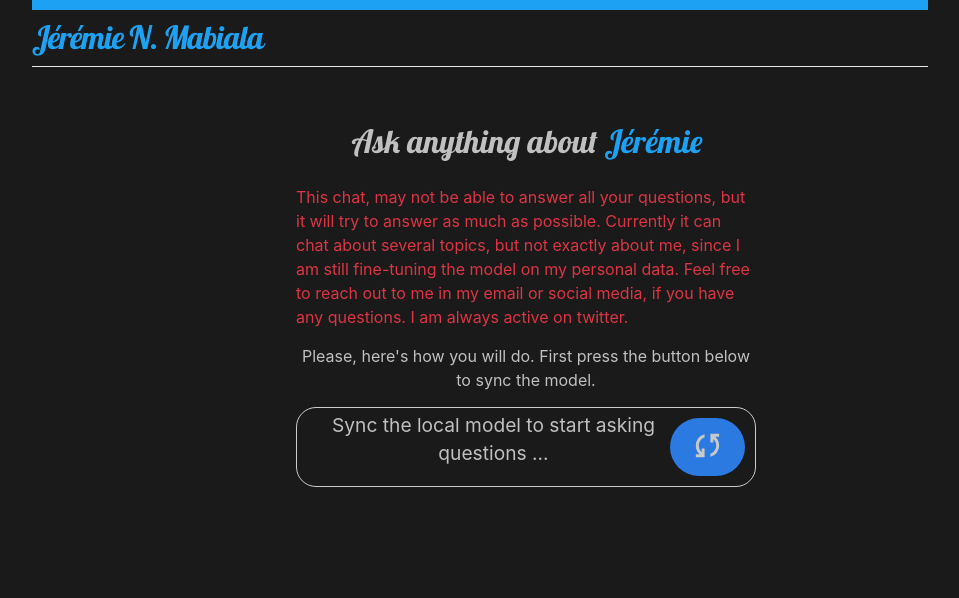
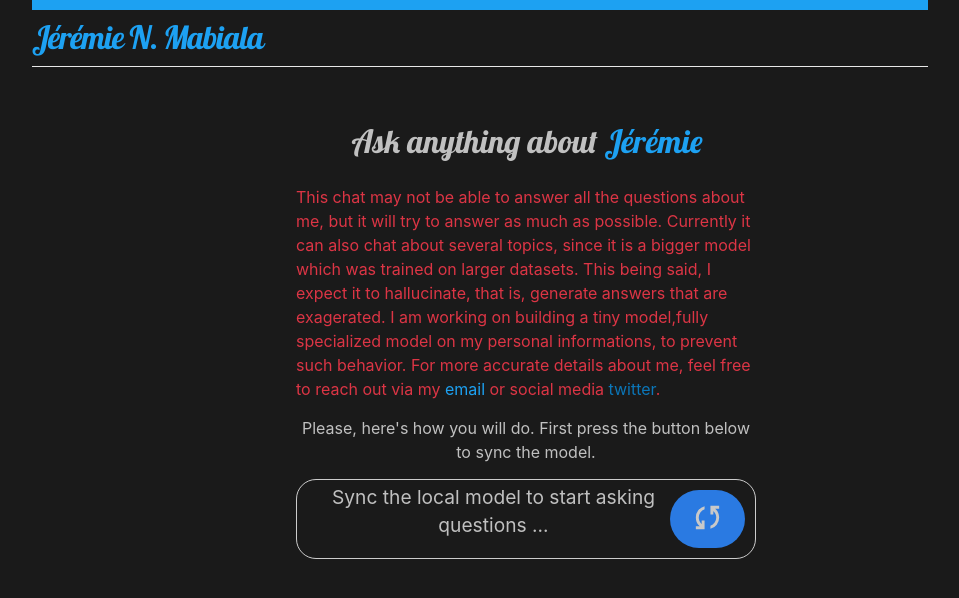
Before and after one commit to jnlandu/jnlandu.github.io, a Jekyll site: the page built from chat-with-me.html, in a window 1280 px wide and 900 px high. Shown: the top 598 px of the window, without its empty margins (160-1119 px from the left). Built offline with Jekyll 4.4.1, drawn with Linux system fonts in a browser that asks for light colours.

Commit message:
add system context for the model to learn about me

```diff
--- a/_includes/chat-with-me-icon.html
+++ b/_includes/chat-with-me-icon.html
@@ -3,5 +3,5 @@
 <a class="chat-icon-btn d-flex flex-column align-items-center"
 href="/chat-with-me.html"  rel="noopener">
    <i class='chat-icon far fa-comment-dots'></i>
-   <span class="chat-text">Chat with me</span>
+   <span class="chat-text">Find out more about Me.</span>
 </a>
--- a/assets/js/chat.js
+++ b/assets/js/chat.js
@@ -1,22 +1,23 @@
-
 
 import * as webllm from "https://esm.run/@mlc-ai/web-llm";
-
-
 
 /*************** WebLLM logic ***************/
 const messages = [
   {
-    content: "You are a helpful AI agent helping users.",
+    content: "You are a helpful AI agent helping users.\
+    My name is Jeremie Nlandu Mabiala, I am a software engineer.\
+    I am currently  a Master  student in Artificial Intelligence at the African Institute of Mathematical Sciences (AIMS) in Senegal.\
+    Previously, I did a Master in Mathematics at Stellenbosch and AIMS South Africa in Cape Town. I also have a BSc in Mathematics, equivalent to Bac + 5.\
+    I am passionate about Mathematics and  AI. I am looking for PhDs or Research internship in Mathematical (Modeling) or  AI.\
+    I like to learn new things and I am a fast learner.\
+    I also have  an experience in teaching Mathematics.\
+    I am opened for collaboration in AI or Mathematics.\
+    ",
     role: "system",
   },
 ];
 
 
-// const availableModels = webllm.prebuiltAppConfig.model_list.map(
-//   (m) => m.model_id,
-// );
-// let selectedModel = "Llama-3.1-8B-Instruct-q4f32_1-1k";
 let selectedModel = "Llama-3.2-1B-Instruct-q4f32_1-MLC";
 
 // Callback function for initializing progress
@@ -32,7 +33,6 @@
 
 async function initializeWebLLMEngine() {
   document.getElementById("download-status").classList.remove("hidden");
-  // selectedModel = document.getElementById("model-selection").value;
   const config = {
     temperature: 1.0,
     top_p: 1,
@@ -148,9 +148,3 @@
 document.getElementById("send").addEventListener("click", function () {
   onMessageSend();
 });
-
-//  Test the code
-console.log("Hello from chat.js");
-document.querySelector(".test").style.color = "red";
-console.log(document.querySelector(".test").innerHTML);
-// console.log()
--- a/chat-with-me.html
+++ b/chat-with-me.html
@@ -4,11 +4,17 @@
 description: Chat with Jeremie
 permalink: /chat-with-me.html
 ---
+
 <h1 class="chat-title">Ask anything about <span class="text-brand">Jérémie</span></h1>
 <p class="text-danger warning-text">
-    This chat, may not be able to answer all your questions, but it will try to answer as much as possible.
-    Currently it can chat  about several topics, but not exactly  about me, since I am still fine-tuning the model on my personal data.
-    Feel free to reach out to me in my  email or social media, if you have any questions. I am always active  on twitter.
+    This chat may not be able to answer all  the questions about me, but it will try to answer as much as possible.
+    Currently it can also chat  about several topics, since it is a bigger model which was trained on larger datasets.
+    This being said, I expect it to hallucinate, that is, generate answers that are exagerated.
+    I am working on building a tiny model,fully specialized model on my personal informations, to prevent such behavior.
+    For more accurate details about me, feel free to reach out via my
+    <a href="mailto:{{ site.email }}" class="text-brand">email</a> or social media
+    <a href="{{ site.data.social['Twitter'] }}" class="text-brand ">twitter</a>.
+</p>
 </p>
 <p class="text-center "> Please, here's how you will do. First press the button below to sync the model.</p>
 <div class="sync-container">
@@ -22,7 +28,6 @@
 <p id="download-status" class="hidden download-status-color"></p>
 
 <!-- <p class="test"> test </p> -->
-
 <div class="chat-container">
       <div id="chat-box" class="chat-box"></div>
       <div id="chat-stats" class="chat-stats hidden"></div>
```
